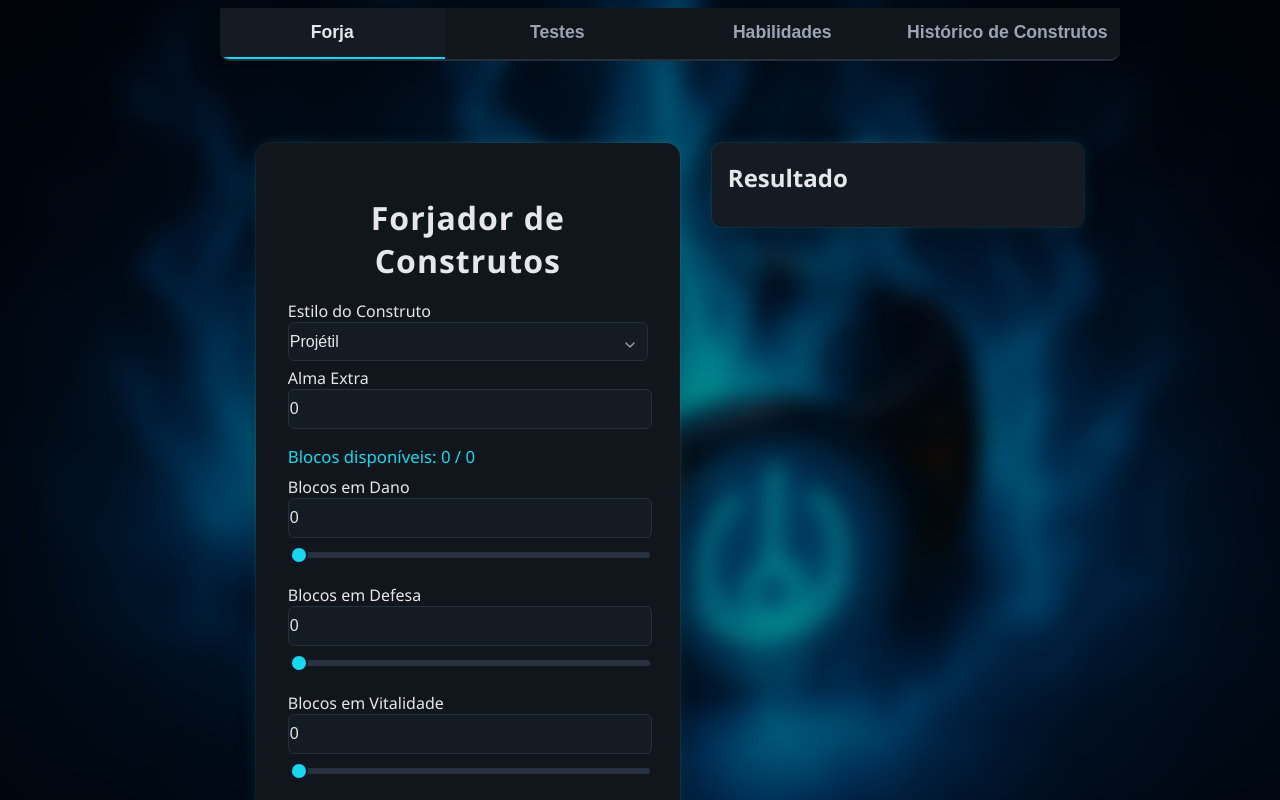
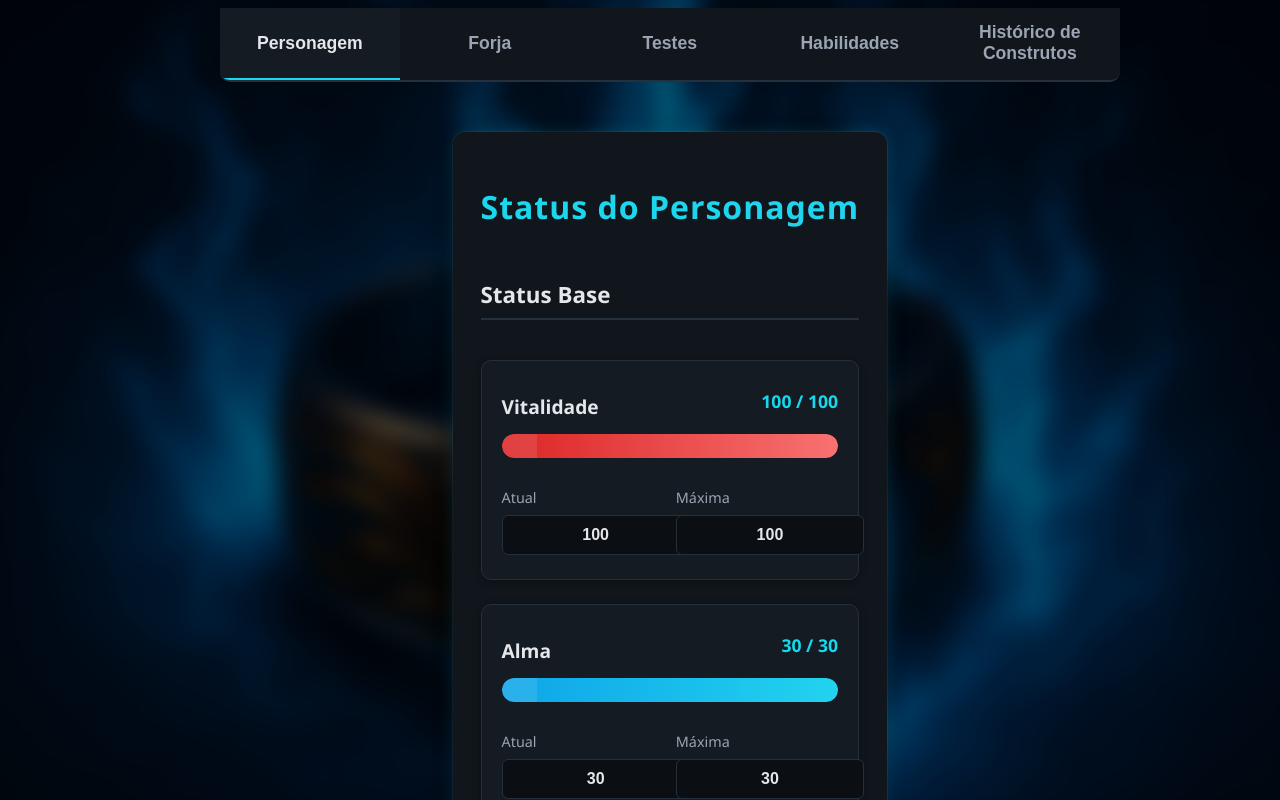
Before and after one commit to PedroAugusto08/LIGHT, a Next.js app: page / in a window 1280 px wide. Shown: the top 800 px of the page. Built offline with nearby package versions, Linux system fonts and the light colour scheme.

Commit message:
Nova aba de Personagem

```diff
--- a/components/HabilidadesTab.jsx
+++ b/components/HabilidadesTab.jsx
@@ -84,20 +84,9 @@ export default function HabilidadesTab() {
       {/* Coluna esquerda: formulário de estado e ações */}
       <div className="container">
         <h2 style={{textAlign:'center', marginBottom: 6}}>Habilidades</h2>
-  <label>Alma atual</label>
-  <input type="number" min={0} value={state.alma} onChange={(e)=>updateField('alma')(Number(e.target.value))} />
-
-  <label>Alma máxima</label>
-  <input type="number" min={0} value={state.almaMax} onChange={(e)=>updateField('almaMax')(Number(e.target.value))} />
-
-  <label>Vitalidade Máxima</label>
-  <input type="number" min={1} value={state.maxVitalidade} onChange={(e)=>updateField('maxVitalidade')(Number(e.target.value))} />
-
-  <label>Vitalidade Atual</label>
-  <input type="number" min={0} value={state.vitalidadeAtual} onChange={(e)=>updateField('vitalidadeAtual')(Number(e.target.value))} />
-
-        <label>Defesa base</label>
-        <input type="number" min={0} value={state.defesaBase} onChange={(e)=>updateField('defesaBase')(Number(e.target.value))} />
+        <p style={{color:'var(--muted)', fontSize:'0.95em', marginBottom: 16, textAlign:'center'}}>
+          Gerencie suas habilidades ativas e seus efeitos em combate.
+        </p>
 
         <div style={{ display: 'flex', gap: 8, flexWrap: 'wrap', marginTop: 10 }}>
           <button type="button" onClick={onActivateInsano}>Ativar Insano & Forte (-15 Alma)</button>
--- /dev/null
+++ b/components/PersonagemTab.jsx
@@ -0,0 +1,124 @@
+import React, { useEffect, useState } from 'react';
+import SkillEngine from '../lib/skills/engine';
+
+export default function PersonagemTab() {
+  const [state, setState] = useState(SkillEngine.getState());
+
+  useEffect(() => {
+    setState(SkillEngine.getState());
+
+    // Sincronização com mudanças externas no localStorage
+    const syncFromStorage = () => {
+      setState(SkillEngine.getState());
+    };
+    window.addEventListener('storage', syncFromStorage);
+
+    const syncLocal = (e) => {
+      if (e.detail === 'skills_state_changed') {
+        setState(SkillEngine.getState());
+      }
+    };
+    window.addEventListener('skills_state_changed', syncLocal);
+
+    return () => {
+      window.removeEventListener('storage', syncFromStorage);
+      window.removeEventListener('skills_state_changed', syncLocal);
+    };
+  }, []);
+
+  const updateField = (field) => (val) => {
+    const next = SkillEngine.setState({ [field]: val });
+    setState(next);
+  };
+
+  // Porcentagens para as barras
+  const vitPercent = state.maxVitalidade > 0 ? (state.vitalidadeAtual / state.maxVitalidade) * 100 : 0;
+  const almaPercent = state.almaMax > 0 ? (state.alma / state.almaMax) * 100 : 0;
+
+  return (
+    <div className="personagem-container">
+      <h1 className="personagem-title">Status do Personagem</h1>
+
+      <div className="status-section">
+        <h2 className="section-heading">Status Base</h2>
+
+        <div className="stat-card">
+          <div className="stat-header">
+            <label>Vitalidade</label>
+            <span className="stat-values">{state.vitalidadeAtual} / {state.maxVitalidade}</span>
+          </div>
+          <div className="stat-bar-container">
+            <div className="stat-bar vida-bar" style={{ width: `${Math.min(100, vitPercent)}%` }}></div>
+          </div>
+          <div className="stat-inputs">
+            <div className="input-group">
+              <label>Atual</label>
+              <input
+                type="number"
+                min={0}
+                max={state.maxVitalidade}
+                value={state.vitalidadeAtual}
+                onChange={(e) => updateField('vitalidadeAtual')(Number(e.target.value))}
+              />
+            </div>
+            <div className="input-group">
+              <label>Máxima</label>
+              <input
+                type="number"
+                min={1}
+                value={state.maxVitalidade}
+                onChange={(e) => updateField('maxVitalidade')(Number(e.target.value))}
+              />
+            </div>
+          </div>
+        </div>
+
+        <div className="stat-card">
+          <div className="stat-header">
+            <label>Alma</label>
+            <span className="stat-values">{state.alma} / {state.almaMax}</span>
+          </div>
+          <div className="stat-bar-container">
+            <div className="stat-bar alma-bar" style={{ width: `${Math.min(100, almaPercent)}%` }}></div>
+          </div>
+          <div className="stat-inputs">
+            <div className="input-group">
+              <label>Atual</label>
+              <input
+                type="number"
+                min={0}
+                max={state.almaMax}
+                value={state.alma}
+                onChange={(e) => updateField('alma')(Number(e.target.value))}
+              />
+            </div>
+            <div className="input-group">
+              <label>Máxima</label>
+              <input
+                type="number"
+                min={0}
+                value={state.almaMax}
+                onChange={(e) => updateField('almaMax')(Number(e.target.value))}
+              />
+            </div>
+          </div>
+        </div>
+
+        <div className="stat-card">
+          <div className="stat-header">
+            <label>Defesa Base</label>
+            <span className="stat-values">{state.defesaBase}</span>
+          </div>
+          <div className="stat-inputs single-input">
+            <input
+              type="number"
+              min={0}
+              value={state.defesaBase}
+              onChange={(e) => updateField('defesaBase')(Number(e.target.value))}
+            />
+          </div>
+        </div>
+      </div>
+    </div>
+  );
+}
--- a/pages/index.js
+++ b/pages/index.js
@@ -2,6 +2,7 @@ import Head from 'next/head'
 import Script from 'next/script'
 import { useEffect } from 'react'
 import HabilidadesTab from '../components/HabilidadesTab'
+import PersonagemTab from '../components/PersonagemTab'
 
 export default function Home() {
   // Removido carregamento manual duplicado (Next Script já injeta)
@@ -24,13 +25,17 @@ export default function Home() {
       <div className="bg-layer" aria-hidden="true"></div>
       <div className="tabs-container">
         <div className="tabs-bar">
-          <button className="tab-btn active" data-tab="forja">Forja</button>
+          <button className="tab-btn active" data-tab="personagem">Personagem</button>
+          <button className="tab-btn" data-tab="forja">Forja</button>
           <button className="tab-btn" data-tab="testes">Testes</button>
           <button className="tab-btn" data-tab="habilidades">Habilidades</button>
           <button className="tab-btn" data-tab="historico">Histórico de Construtos</button>
         </div>
         <div className="tabs-content">
-          <div className="tab-pane" id="tab-forja" style={{display:'flex'}}>
+          <div className="tab-pane" id="tab-personagem" style={{display:'flex'}}>
+            <PersonagemTab />
+          </div>
+          <div className="tab-pane" id="tab-forja" style={{display:'none'}}>
             <div className="main-flex">
               <div className="container">
                 <h1>Forjador de Construtos</h1>
--- a/public/style.css
+++ b/public/style.css
@@ -479,6 +479,169 @@ button#forjarBtn:hover {
     background: var(--chip-empty);
     border-radius: 999px;
 }
+
+/* ==================== Aba Personagem ==================== */
+.personagem-container {
+    max-width: 700px;
+    margin: 32px auto;
+    padding: 32px 28px;
+    background: var(--surface);
+    border-radius: 12px;
+    box-shadow: 0 6px 22px -6px rgba(0,0,0,0.55),
+                0 0 0 1px rgba(255,255,255,0.06),
+                0 0 18px -4px rgba(34,211,238,0.25);
+}
+
+.personagem-title {
+    font-size: 2em;
+    font-weight: 700;
+    text-align: center;
+    margin-bottom: 32px;
+    background: linear-gradient(135deg, var(--accent) 0%, var(--accent-2) 100%);
+    -webkit-background-clip: text;
+    -webkit-text-fill-color: transparent;
+    background-clip: text;
+}
+
+.status-section {
+    display: flex;
+    flex-direction: column;
+    gap: 24px;
+}
+
+.section-heading {
+    font-size: 1.4em;
+    font-weight: 600;
+    color: var(--text);
+    margin-bottom: 16px;
+    padding-bottom: 8px;
+    border-bottom: 2px solid var(--border);
+}
+
+.stat-card {
+    background: var(--surface-2);
+    border: 1px solid var(--border);
+    border-radius: 10px;
+    padding: 18px 20px;
+    box-shadow: 0 2px 8px rgba(0,0,0,0.3);
+    transition: transform 0.2s ease, box-shadow 0.2s ease;
+}
+
+.stat-card:hover {
+    transform: translateY(-2px);
+    box-shadow: 0 4px 12px rgba(0,0,0,0.4);
+}
+
+.stat-header {
+    display: flex;
+    justify-content: space-between;
+    align-items: center;
+    margin-bottom: 12px;
+}
+
+.stat-header label {
+    font-size: 1.2em;
+    font-weight: 600;
+    color: var(--text);
+}
+
+.stat-values {
+    font-size: 1.1em;
+    font-weight: 700;
+    color: var(--accent);
+}
+
+.stat-bar-container {
+    width: 100%;
+    height: 24px;
+    background: var(--chip-empty);
+    border-radius: 12px;
+    overflow: hidden;
+    margin-bottom: 16px;
+    box-shadow: inset 0 2px 6px rgba(0,0,0,0.4);
+}
+
+.stat-bar {
+    height: 100%;
+    border-radius: 12px;
+    transition: width 0.4s ease;
+    position: relative;
+    overflow: hidden;
+}
+
+.stat-bar::after {
+    content: '';
+    position: absolute;
+    top: 0;
+    left: 0;
+    right: 0;
+    bottom: 0;
+    background: linear-gradient(90deg,
+        rgba(255,255,255,0.1) 0%,
+        rgba(255,255,255,0.2) 50%,
+        rgba(255,255,255,0.1) 100%);
+    animation: shine 2s ease-in-out infinite;
+}
+
+@keyframes shine {
+    0%, 100% { transform: translateX(-100%); }
+    50% { transform: translateX(100%); }
+}
+
+.vida-bar {
+    background: linear-gradient(90deg, #dc2626 0%, #f87171 100%);
+    box-shadow: 0 0 12px rgba(220, 38, 38, 0.6);
+}
+
+.alma-bar {
+    background: linear-gradient(90deg, #0ea5e9 0%, #22d3ee 100%);
+    box-shadow: 0 0 12px rgba(14, 165, 233, 0.6);
+}
+
+.stat-inputs {
+    display: flex;
+    gap: 12px;
+}
+
+.stat-inputs.single-input {
+    justify-content: center;
+}
+
+.input-group {
+    flex: 1;
+    display: flex;
+    flex-direction: column;
+    gap: 6px;
+}
+
+.input-group label {
+    font-size: 0.9em;
+    color: var(--muted);
+    font-weight: 500;
+}
+
+.stat-inputs input[type="number"] {
+    width: 100%;
+    padding: 10px 12px;
+    background: var(--bg);
+    border: 1px solid var(--border);
+    border-radius: 6px;
+    color: var(--text);
+    font-size: 1em;
+    font-weight: 600;
+    text-align: center;
+    transition: border-color 0.2s, box-shadow 0.2s;
+}
+
+.stat-inputs input[type="number"]:focus {
+    outline: none;
+    border-color: var(--accent);
+    box-shadow: 0 0 0 3px rgba(24, 216, 237, 0.2);
+}
+
+.stat-inputs.single-input input[type="number"] {
+    max-width: 200px;
+}
 .hybrid-control input[type="range"]::-webkit-slider-thumb {
     -webkit-appearance: none;
     margin-top: -6px;
```
